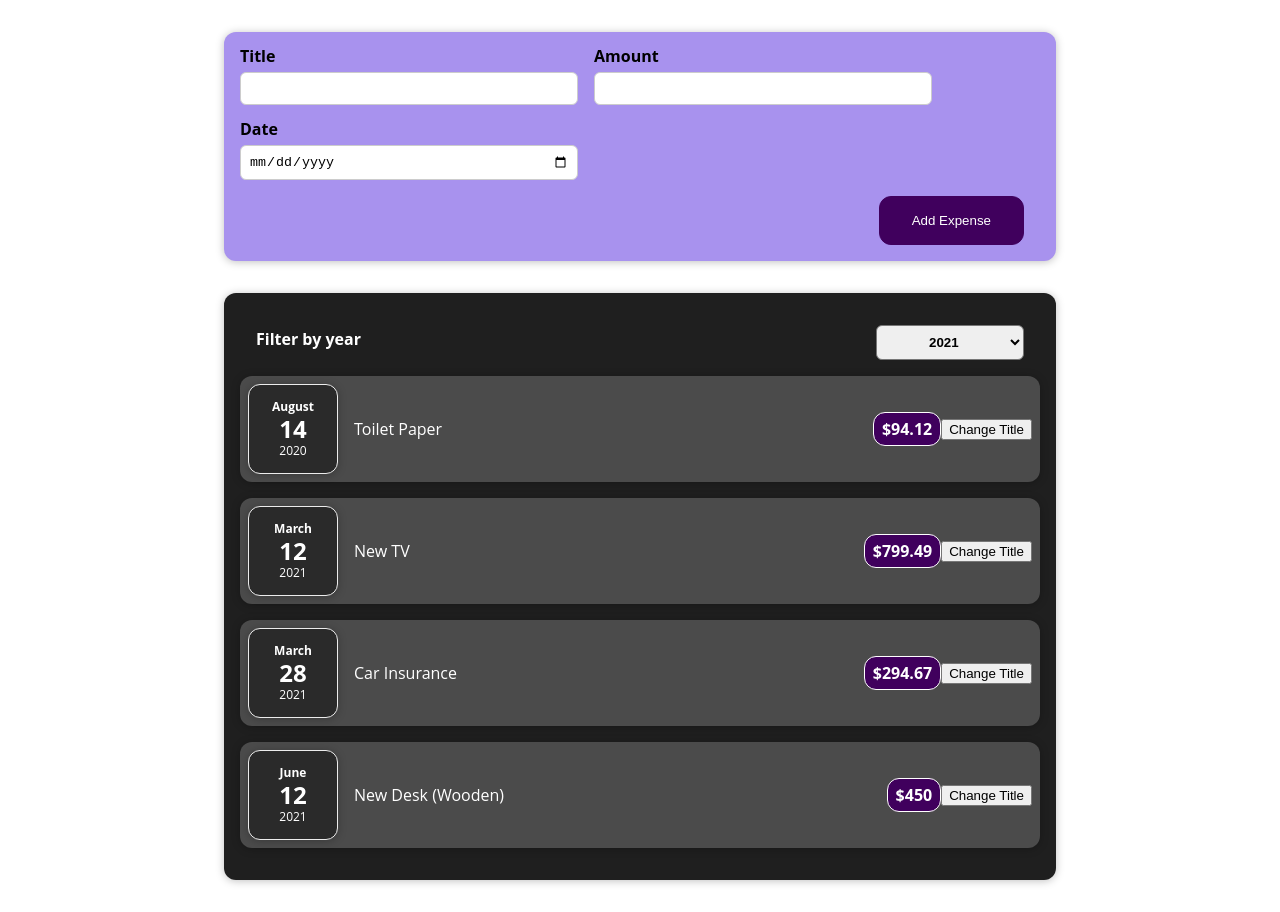
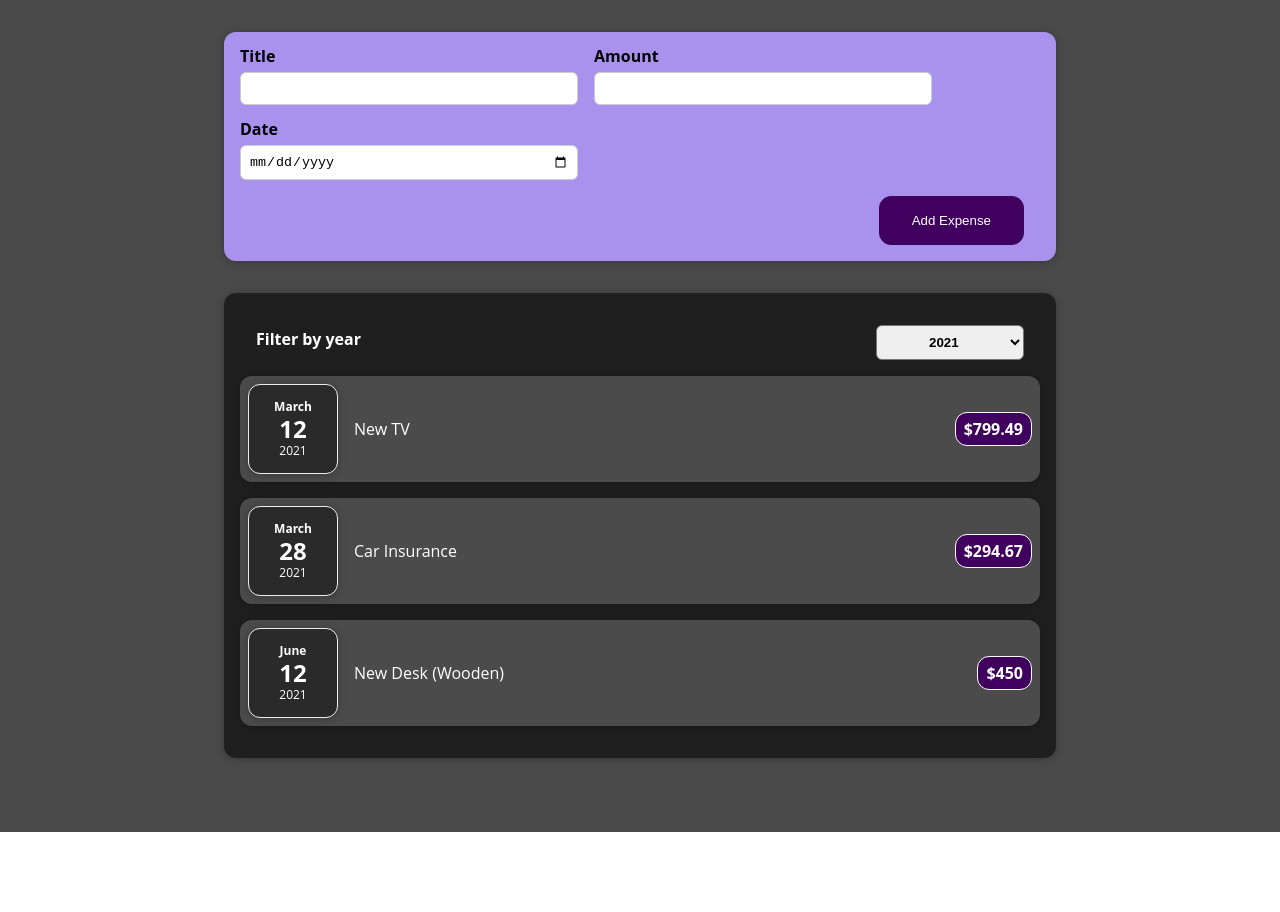
Before and after one commit to Dawidson2000/Expenses-Tracker, a React (Create React App) app: page / in a window 1280 px wide. After the commit the page ends 832 px from the top, so only its background shows below. Built offline with nearby package versions, Linux system fonts and the light colour scheme.

Commit message:
Add dynamic list of expenses and working filter by year

```diff
--- a/src/App.tsx
+++ b/src/App.tsx
@@ -1,4 +1,4 @@
-import React from 'react';
+import React, { useState } from 'react';
 import styled from 'styled-components';
 
 import { Expenses } from './components/Expenses/Expenses'
@@ -9,11 +9,13 @@ import type { Expense } from './models/ExpenseTypes/ExpenseType';
 const Wrapper = styled.div`
   @import url('https://fonts.googleapis.com/css2?family=Open+Sans:ital,wght@0,300;0,400;0,500;0,600;0,700;0,800;1,300;1,400;1,500;1,600;1,700;1,800&display=swap');
   font-family: 'Open Sans', sans-serif;
+  width: 100%;
+  min-height: 100vh;
+  background-color: #4b4a4a;
+  padding-top: 2rem;
 `;
 
-function App() {
-
-  const expense: Expense[] = [
+const DUMMY_EXPENSES: Expense[] = [
   {
       id: 'e1',
       title: 'Toilet Paper',
@@ -40,14 +42,19 @@ function App() {
   },
 ]
 
+function App() {
+const[expenses, setExpenses] = useState<Expense[]>(DUMMY_EXPENSES)
+
 const addExpenseHandler = (expense: Expense) => {
-  console.log(expense);
+  setExpenses(prevExpenses => {
+    return([expense, ...prevExpenses])
+  })
 }
 
   return (
     <Wrapper>
       <NewExpense onAddExpense={addExpenseHandler} />
-      <Expenses expense={expense}/>
+      <Expenses items={expenses}/>
     </Wrapper>
   );
 }
--- a/src/components/Expenses/ExpenseDate.tsx
+++ b/src/components/Expenses/ExpenseDate.tsx
@@ -20,18 +20,18 @@ const ExpenseDateWrapper = styled(BasicWrapper)`
     justify-content: center;
 `;
 
-const ExpenseDate_Month = styled.div`
+const ExpenseDateMonth = styled.div`
     font-size: 0.75rem;
     font-weight: bold;
     padding: 2px 0;
 `;
 
-const ExpenseDate_Year = styled.div`
+const ExpenseDateYear = styled.div`
     font-size: 0.75rem;
     padding: 2px 0;
 `;
 
-const ExpenseDate_Day = styled.div`
+const ExpenseDateDay = styled.div`
    font-size: 1.5rem;
    font-weight: bold;
    padding: 2px 0;
@@ -45,9 +45,9 @@ export const ExpenseDate: FC<IExpenseDate> = (props) => {
 
     return (
         <ExpenseDateWrapper className>
-            <ExpenseDate_Month>{month}</ExpenseDate_Month>
-            <ExpenseDate_Day>{day}</ExpenseDate_Day>
-            <ExpenseDate_Year>{year}</ExpenseDate_Year>
+            <ExpenseDateMonth>{month}</ExpenseDateMonth>
+            <ExpenseDateDay>{day}</ExpenseDateDay>
+            <ExpenseDateYear>{year}</ExpenseDateYear>
         </ExpenseDateWrapper>
 
     )
--- a/src/components/Expenses/ExpenseItems.tsx
+++ b/src/components/Expenses/ExpenseItems.tsx
@@ -14,7 +14,7 @@ const ExpenseItem = styled(BasicWrapper)`
     background-color: #4b4b4b;
 `;
 
-const ExpenseItem_Description = styled.div`
+const ExpenseItemDescription = styled.div`
     display: flex;
     flex-direction: row;
     gap: 1rem;
@@ -32,7 +32,7 @@ const ExpenseItem_Description = styled.div`
     }
 `;
 
-const ExpenseItem_Price = styled.div`
+const ExpenseItemPrice = styled.div`
     font-size: 1rem;
     font-weight: bold;
     color: white;
@@ -54,11 +54,10 @@ export const ExpenseItems: FC<IExpenseItems> = (props) => {
     return (
         <ExpenseItem className>
             <ExpenseDate date = {props.date}/>
-            <ExpenseItem_Description>
+            <ExpenseItemDescription>
                 <h2>{props.title}</h2>
-                <ExpenseItem_Price>${props.amount}</ExpenseItem_Price>
-            </ExpenseItem_Description>
-            <button>Change Title</button>
+                <ExpenseItemPrice>${props.amount}</ExpenseItemPrice>
+            </ExpenseItemDescription>
         </ExpenseItem>
     )
 }
--- a/src/components/Expenses/Expenses.tsx
+++ b/src/components/Expenses/Expenses.tsx
@@ -17,7 +17,7 @@ const ExpenseWrapper = styled(BasicWrapper)`
 `;
 
 export interface IExpenses {
-    expense: Expense[]
+    items: Expense[]
 }
 
 export const Expenses: FC<IExpenses> = (props) => {
@@ -31,31 +31,17 @@ export const Expenses: FC<IExpenses> = (props) => {
 
     return (
         <ExpenseWrapper className=''>
-            <ExpenseFilter selected={filteredYear} onSetSelectedYear={setSelectedYearHandler}/>
-            <ExpenseItems
-                id={props.expense[0].id}
-                title={props.expense[0].title}
-                date={props.expense[0].date}
-                amount={props.expense[0].amount}
-            />
-            <ExpenseItems
-                id={props.expense[1].id}
-                title={props.expense[1].title}
-                date={props.expense[1].date}
-                amount={props.expense[1].amount}
-            />
-            <ExpenseItems
-                id={props.expense[2].id}
-                title={props.expense[2].title}
-                date={props.expense[2].date}
-                amount={props.expense[2].amount}
-            />
-            <ExpenseItems
-                id={props.expense[3].id}
-                title={props.expense[3].title}
-                date={props.expense[3].date}
-                amount={props.expense[3].amount}
-            />
+            <ExpenseFilter selected={filteredYear} onSetSelectedYear={setSelectedYearHandler} />
+
+            {props.items.filter(expense => expense.date.getFullYear() === +filteredYear).map(expense =>
+                <ExpenseItems
+                    key={expense.id}
+                    id={expense.id}
+                    title={expense.title}
+                    amount={expense.amount}
+                    date={expense.date}
+                />
+            )}
         </ExpenseWrapper>
     )
 }
--- a/src/components/NewExpense/NewExpense.tsx
+++ b/src/components/NewExpense/NewExpense.tsx
@@ -10,7 +10,7 @@ import type { Expense } from '../../models/ExpenseTypes/ExpenseType';
 const NewExpenseWrapper = styled.div`
     background-color: #a892ee;
     padding: 1rem;
-    margin: 2rem auto;
+    margin: 0 auto;
     width: 50rem;
     max-width: 95%;
     border-radius: 12px;
```
Lines whose indentation alone changed are shown as unchanged.
